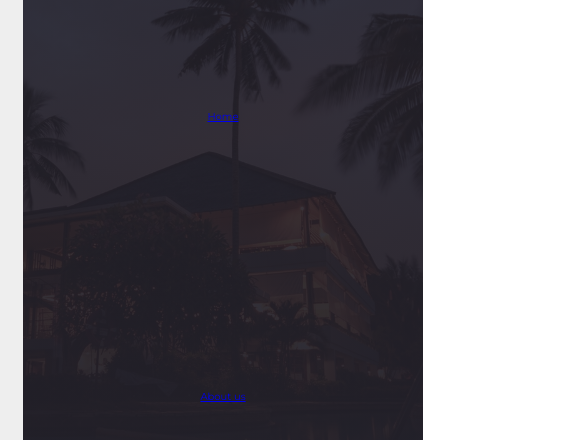
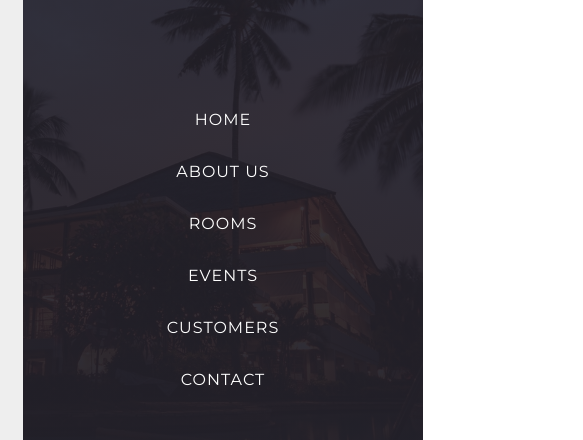
Before and after one commit to kajalbarnwal/HTML5, a plain HTML site: page index.html in a window 1280 px wide. Shown: the part 189-629 px from the top of the page, 57-640 px from the left. Drawn offline with Linux system fonts and the light colour scheme.

Commit message:
grand hotel 2

```diff
--- a/index.html
+++ b/index.html
@@ -63,27 +63,27 @@
 
              <ul class="navigation-list">
                 <li class="navigation-item">
-                    <a href="#" class="navigation-list">Home</a>
+                    <a href="#" class="navigation-link">Home</a>
                 </li>
 
-                <li class="navigation-list">
-                    <a href="#" class="navigation-list">About us</a>
+                <li class="navigation-item">
+                    <a href="#" class="navigation-link">About us</a>
                 </li>
 
-                <li class="navigation-list">
-                    <a href="#" class="navigation-list">Rooms</a>
+                <li class="navigation-item">
+                    <a href="#" class="navigation-link">Rooms</a>
                 </li>
 
-                <li class="navigation-list">
-                    <a href="#" class="navigation-list">Events</a>
+                <li class="navigation-item">
+                    <a href="#" class="navigation-link">Events</a>
                 </li>
 
-                <li class="navigation-list">
-                    <a href="#" class="navigation-list">Customers</a>
+                <li class="navigation-item">
+                    <a href="#" class="navigation-link">Customers</a>
                 </li>
 
-                <li class="navigation-list">
-                    <a href="#" class="navigation-list">Contact</a>
+                <li class="navigation-item">
+                    <a href="#" class="navigation-link">Contact</a>
                 </li>
 
              </ul>
```
